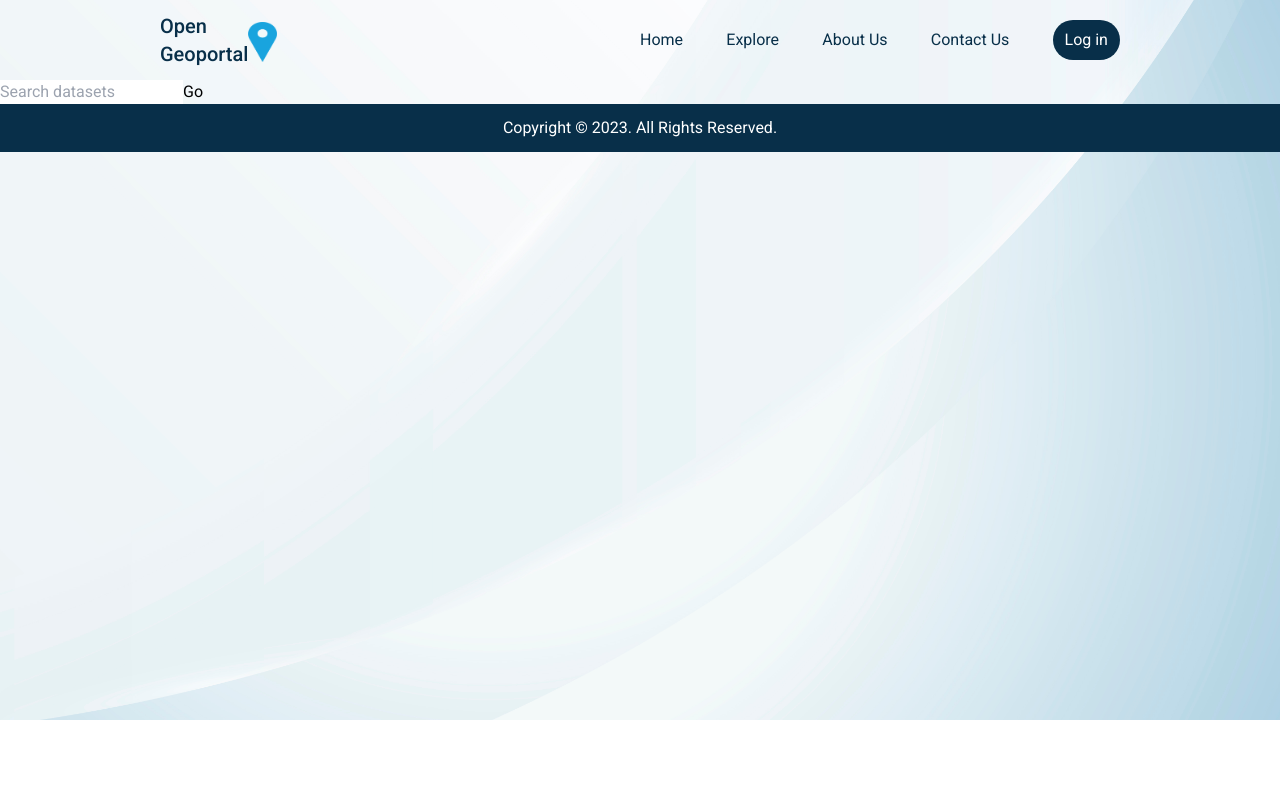
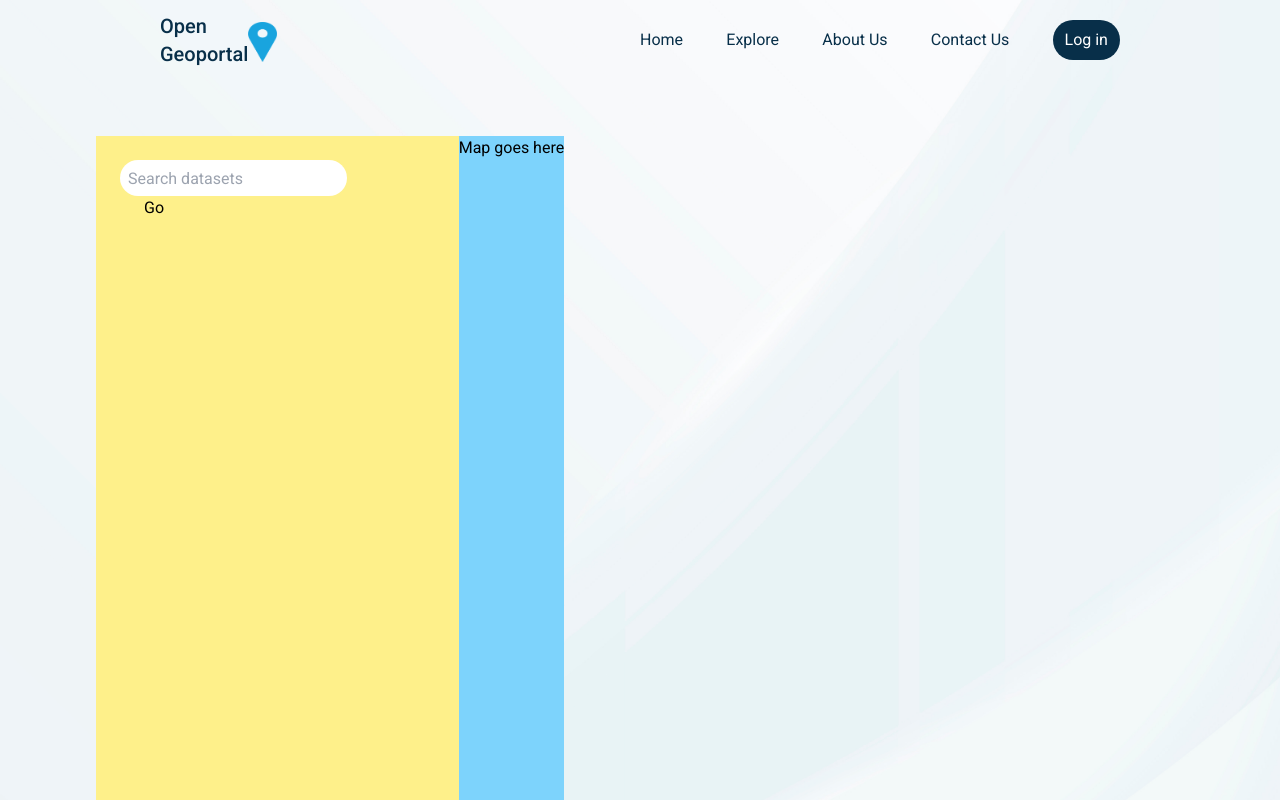
Before and after one commit to Kimberley-saka/geo_portal, a React (Vite) app: page /explore in a window 1280 px wide. Shown: the top 800 px of the page. Built offline with nearby package versions, Linux system fonts and the light colour scheme.

Commit message:
Refactor explore page layout and add search functionality

```diff
--- a/src/pages/explore.jsx
+++ b/src/pages/explore.jsx
@@ -4,15 +4,20 @@ export default function ExplorePage() {
 
   }
   return(
-    <div className="flex flex-row">
-      <div className="flex">
-        <form onSubmit={getDatasets}>
-          <input placeholder="Search datasets"></input>
-          <button type="submit">Go</button>
+    <div className="flex flex-row px-8 md:px-24 md:my-14">
+      <div className="flex md:w-1/3 md:h-screen bg-yellow-200">
+        <form className="space-x-6 pt-6 px-6" onSubmit={getDatasets}>
+          <input className="w-full h-9 rounded-full placeholder:pl-2" placeholder="Search datasets"></input>
+          <button className="" type="submit">Go</button>
         </form>
+
+        <div>
+
+        </div>
       </div>
 
-      <div id="map">
+      <div id="map" className="bg-sky-300">
+        Map goes here
 
       </div>
 
```
